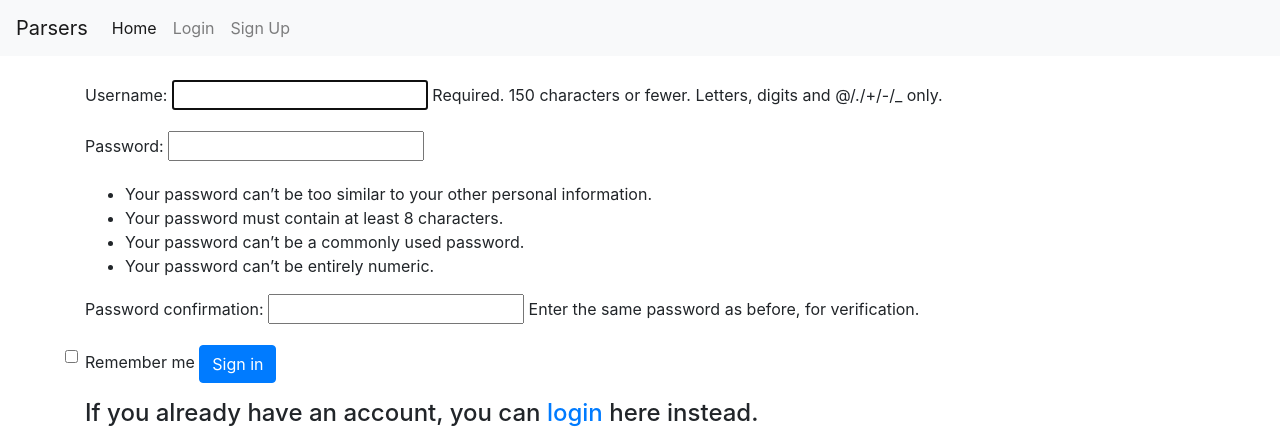
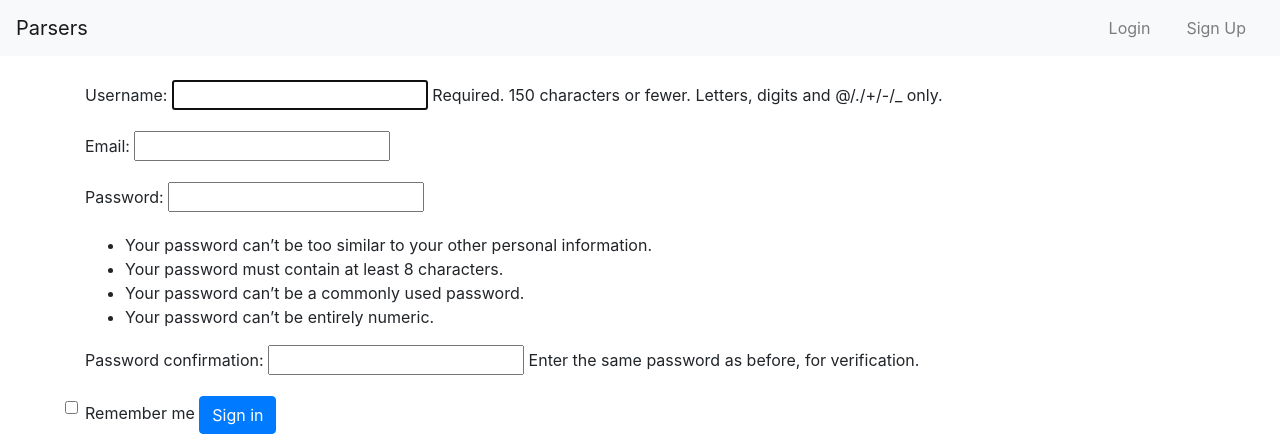
Before and after one commit to heavenblade/parser_site, a Django app: page /register in a window 1280 px wide. Shown: the top 437 px of the page. Run offline with Django 3.2, Linux system fonts and the light colour scheme; some libraries are stand-ins or nearby versions.

Commit message:
Fixed homepage parser list issue, edited message box (button doesn't work), edited registration form

```diff
--- /dev/null
+++ b/main/forms.py
@@ -0,0 +1,17 @@
+from django import forms
+from django.contrib.auth.forms import UserCreationForm
+from django.contrib.auth.models import User
+
+class MyRegistrationForm(UserCreationForm):
+    email = forms.EmailField(required = True)
+
+    class Meta:
+        model = User
+        fields = ("username", "email", "password1", "password2")
+
+    def save(self, commit = True):
+        user = super(MyRegistrationForm, self).save(commit = False)
+        user.email = self.cleaned_data["email"]
+        if (commit):
+            user.save()
+        return(user)
--- a/main/static/css/style.css
+++ b/main/static/css/style.css
@@ -4,17 +4,74 @@
     float: right;
 }
 
+.nav-item {
+    padding-left: 10px;
+    padding-right: 10px;
+}
+
 .toast {
-    float: right;
-    border: 1px solid black;
+    position: absolute;
+    top: 1rem !important;
+    right: 1rem !important;
+    height: 70px;
+    width: 300px;
+    overflow: hidden;
+    font-size: .1rem;
+    background-color: rgba(255,255,255,.85);
+    background-clip: padding-box;
+    border: 1px solid rgba(0,0,0,.1);
+    border-radius: .5rem;
+    box-shadow: 0.1rem 0.50rem 0.75rem rgba(0,0,0,.2);
+}
+
+.toast-body {
+    padding: 10px;
+    text-align: center;
+    padding-top: 25px;
 }
 
 /* Single elements styles */
 
-#login_button {
-    float: right;
+#user_icon {
+    display: inline-block;
+}
+
+#user_link {
+    display: inline-block;
+    padding-left: 0;
+}
+
+#close-message-button {
+    padding-right: 8px;
+    padding-top: 3px;
+}
+
+#lr0-card-div {
+    padding: 20px;
+}
+
+#slr0-card-div {
+    padding: 20px;
+}
+
+#lr1-card-div {
+    padding: 20px;
+}
+
+#lalr1-card-div {
+    padding: 20px;
+}
+
+#ll1-card-div {
+    padding: 20px;
+}
+
+/* #login_button {
+    position: absolute;
+    right: 0;
 }
 
 #sign_up_button {
-    float: right;
-}
+    position: absolute;
+    right: 0;
+} */
--- a/main/templates/main/home.html
+++ b/main/templates/main/home.html
@@ -4,8 +4,9 @@
 
 <head>
 
-    <!-- Bootstrap CSS -->
+    <!-- CSS (Bootstrap, icons, etc)-->
     <link rel="stylesheet" href="https://stackpath.bootstrapcdn.com/bootstrap/4.1.3/css/bootstrap.min.css" integrity="sha384-MCw98/SFnGE8fJT3GXwEOngsV7Zt27NXFoaoApmYm81iuXoPkFOJwJ8ERdknLPMO" crossorigin="anonymous">
+    <link rel="stylesheet" href="https://use.fontawesome.com/releases/v5.8.1/css/all.css" integrity="sha384-50oBUHEmvpQ+1lW4y57PTFmhCaXp0ML5d60M1M7uH2+nqUivzIebhndOJK28anvf" crossorigin="anonymous">
     <link rel="stylesheet" type="text/css" href="{% static 'css/style.css' %}">
 
     <!-- JavaScript imports -->
--- a/main/templates/main/includes/messages.html
+++ b/main/templates/main/includes/messages.html
@@ -1,9 +1,9 @@
 {% if messages %}
     {% for message in messages %}
-        <div role="alert" aria-live="assertive" aria-atomic="true" class="toast" data-autohide="true">
+        <div aria-live="polite" aria-atomic="true" style="position: relative; min-height: 200px;">
+            <div class="toast" style="position: absolute; top: 0; right: 0;">
                 <div class="toast-header">
-                <strong class="mr-auto">Login message</strong>
-                <button type="button" class="ml-2 mb-1 close" data-dismiss="toast" aria-label="Close">
+                    <button type="button" class="ml-2 mb-1 close" data-dismiss="toast" aria-label="Close" id="close-message-button">
                         <span aria-hidden="true">&times;</span>
                     </button>
                 </div>
@@ -11,5 +11,6 @@
                     <h6>{{ message }}!</h6>
                 </div>
             </div>
+        </div>
     {% endfor %}
 {% endif %}
--- a/main/templates/main/includes/navbar.html
+++ b/main/templates/main/includes/navbar.html
@@ -1,16 +1,14 @@
 <nav class="navbar navbar-expand-lg navbar-light bg-light">
-    <a class="navbar-brand" href="#">Parsers</a>
+    <a class="navbar-brand" href="/">Parsers</a>
     <button class="navbar-toggler" type="button" data-toggle="collapse" data-target="#navbarNav" aria-controls="navbarNav" aria-expanded="false" aria-label="Toggle navigation">
         <span class="navbar-toggler-icon"></span>
     </button>
-    <div class="collapse navbar-collapse" id="navbarNav">
-        <ul class="navbar-nav">
-            <li class="nav-item active">
-                <a class="nav-link" href="/">Home<span class="sr-only">(current)</span></a>
-            </li>
+    <div class="collapse navbar-collapse justify-content-end" id="navbarNav">
+        <ul class="navbar-nav ml-auto">
             {% if user.is_authenticated %}
                 <li class="nav-item" id="login_button">
-                    <a class="nav-link" href="/user">{{user.username}}</a>
+                    <i class="fas fa-user" id="user_icon"></i>
+                    <a class="nav-link" href="/user" id="user_link">{{user.username}}</a>
                 </li>
                 <li class="nav-item" id="sign_up_button">
                     <a class="nav-link" href="/logout">Logout</a>
--- a/main/urls.py
+++ b/main/urls.py
@@ -9,4 +9,5 @@ urlpatterns = [
     path("register", views.register, name = "register"),
     path("logout/", views.logout_request, name = "logout"),
     path("login/", views.login_request, name = "login"),
+    path("user/", views.user_page, name = "user")
 ]
--- a/main/views.py
+++ b/main/views.py
@@ -1,17 +1,18 @@
 from django.shortcuts import render, redirect
 from django.http import HttpResponse
 from .models import Grammar
-from django.contrib.auth.forms import UserCreationForm, AuthenticationForm
+from django.contrib.auth.forms import AuthenticationForm
 from django.contrib.auth import login, logout, authenticate
 from django.contrib import messages
+from .forms import MyRegistrationForm
 
 # Views
 def homepage(request):
-    return(render(request = request, template_name = "main/home.html"))
+    return(render(request = request, template_name = "main/parsers_home.html"))
 
 def register(request):
     if (request.method == "POST"):
-        form = UserCreationForm(data = request.POST)
+        form = MyRegistrationForm(data = request.POST)
         if (form.is_valid()):
             user = form.save()
             username = form.cleaned_data.get('username')
@@ -21,7 +22,7 @@ def register(request):
         else:
             for msg in form.error_messages:
                 messages.error(request, f"{msg}:{form.error_messages[msg]}")
-    form = UserCreationForm
+    form = MyRegistrationForm
     return(render(request = request, template_name = "main/register.html", context = {"form": form}))
 
 def logout_request(request):
@@ -44,3 +45,6 @@ def login_request(request):
                 messages.error(request, f"Invalid username or password")
     form = AuthenticationForm()
     return(render(request = request, template_name = "main/login.html", context = {"form": form}))
+
+def user_page(request):
+    return(render(request = request, template_name = "main/user_page.html"))
```
Also changed, not shown: main/templates/main/parsers_home.html (+10 -3 lines), main/templates/main/user_page.html (added, +7 -0 lines), db.sqlite3. Lines whose indentation alone changed are shown as unchanged.
